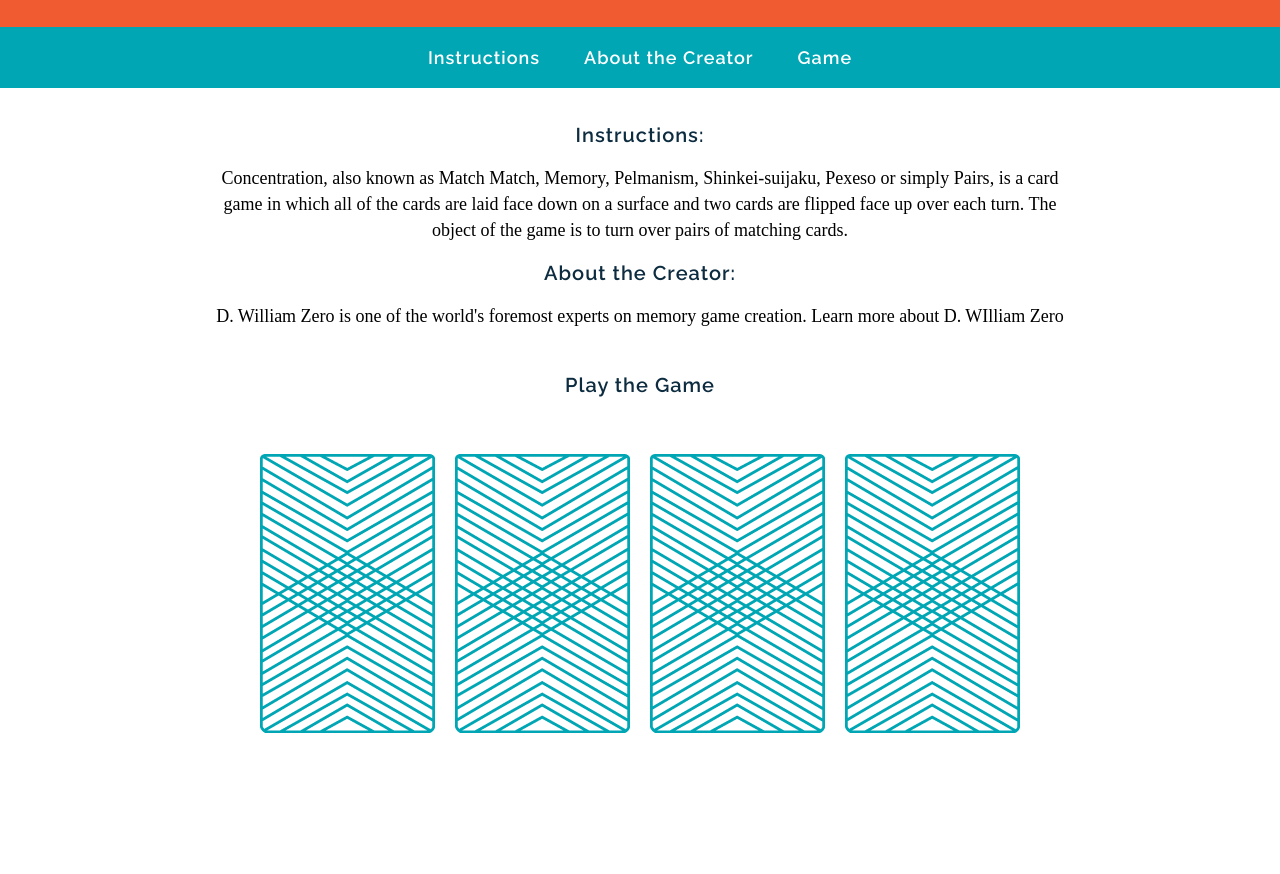
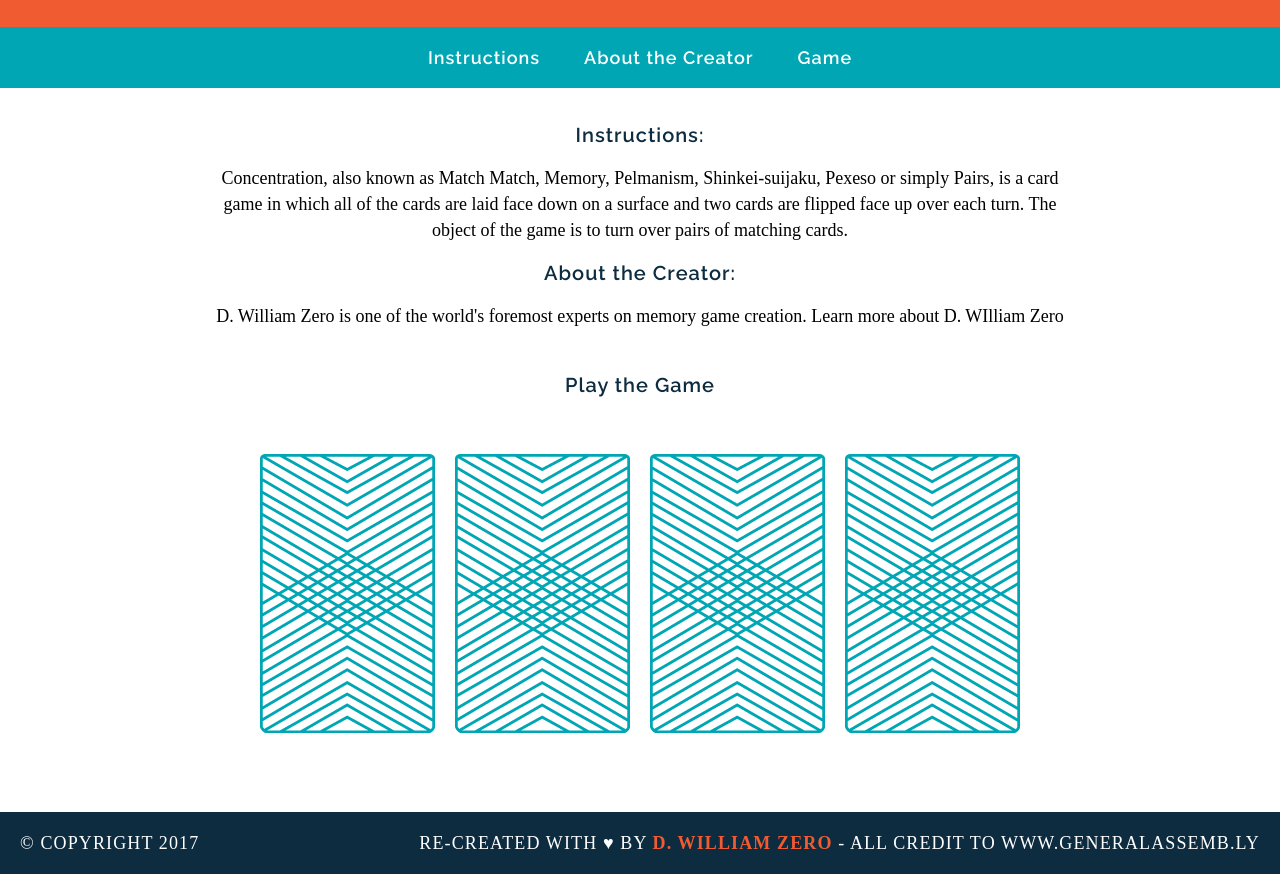
Before and after one commit to aphro603/wdi-fundamentals-memorygame, a plain HTML site: page memory_game/index.html in a window 1280 px wide. Shown: the part 86-960 px from the top of the page. Before the commit the page ends 898 px from the top, so only its background shows below. Drawn offline with Linux system fonts and the light colour scheme; a web font is replaced by a local one.

Commit message:
navigation & page layout

```diff
--- a/memory_game/css/style.css
+++ b/memory_game/css/style.css
@@ -51,8 +51,45 @@ a {
 	font-size: 18px;
 	text-decoration: none;
 	margin: 0 20px;
+	border-bottom: 2px solid transparent;
+}
+
+a:hover {
+	border-color: white;
 }
 
 img {
 	margin: 40px 8px;
 }
+
+footer {
+	text-transform: uppercase;
+	padding: 0 20px;
+	background: #0D2C40;
+	color: white;
+	font-size: 14px;
+	letter-spacing: .08em;
+	font-weight: 500;
+}
+
+.copyright {
+	float: left;
+}
+
+.message {
+	float: right;
+}
+
+.name {
+	color: #f15b31;
+	font-weight: 700;
+}
+
+.clearfix:after {
+visibility: hidden;
+display: block;
+content: " ";
+clear: both;
+height: 0;
+font-size: 0;
+}
--- a/memory_game/index.html
+++ b/memory_game/index.html
@@ -10,22 +10,29 @@
 		<h1>Memory Game</h1>
 	</header>
 	<nav>
-	    	<a href="#">Instructions</a>
-			<a href="#">About the Creator</a>
-			<a href="#">Game</a>
+	    	<a href="#first">Instructions</a>
+			<a href="#second">About the Creator</a>
+			<a href="#third">Game</a>
 	</nav>
 <main>
-<h2>Instructions:</h2>
+<h2 id="first">Instructions:</h2>
 <p>Concentration, also known as Match Match, Memory, Pelmanism, Shinkei-suijaku, Pexeso or simply Pairs, is a card game in which all of the cards are laid face down on a surface and two cards are flipped face up over each turn. The object of the game is to turn over pairs of matching cards.</p>
-	<h2>About the Creator:</h2>
+	<h2 id="second">About the Creator:</h2>
 	<p>D. William Zero is one of the world's foremost experts on memory game creation.  Learn more about D. WIlliam Zero <a href="https://dwilliamzero.com" target="_blank">HERE!</a></p>
 	<div>
-		<h2>Play the Game</h2>
+		<h2 id="third">Play the Game</h2>
 		<img src="images/back.png" alt="Queen of Diamonds">
 		<img src="images/back.png" alt="Queen of Hearts">
 		<img src="images/back.png" alt="King of Diamonds">
 		<img src="images/back.png" alt="King of Diamonds">
 	</div>
 </main>
+<footer class="clearfix">
+	<p class="copyright">
+		&copy; copyright 2017
+	</p>
+	<p class="message">Re-Created with &hearts; by <span class="name">D. William Zero</span> - All Credit To www.GeneralAssemb.ly
+	</p>
+</footer>
 </body>
 </html>
```
